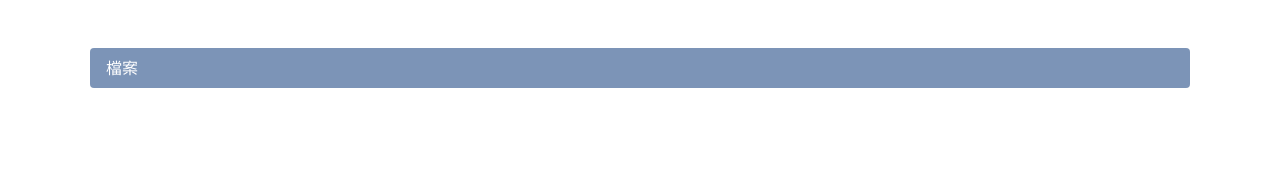
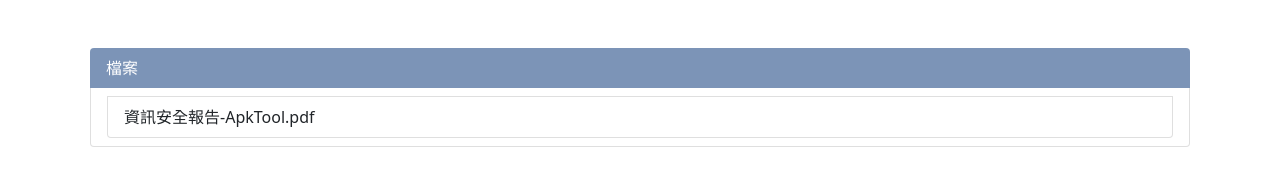
Before and after one commit to sharkfoolish/Files, a plain HTML site: page index.html in a window 1280 px wide. Drawn offline with nearby package versions, Linux system fonts and the light colour scheme.

Commit message:
add 資訊安全報告-ApkTool.pdf

```diff
--- a/index.html
+++ b/index.html
@@ -11,6 +11,9 @@
             <div class="col">
                 <ul class="list-group">
                     <li class="list-group-item active" aria-current="true" style="background-color: #6581abd8; border: 0cm;">檔案</li>
+                    <li class="list-group-item">
+                        <a href="./資訊安全報告-ApkTool.pdf" class="list-group-item list-group-item-action">資訊安全報告-ApkTool.pdf</a>
+                    </li>
                 </ul>
             </div>
         </div>
```
Also changed, not shown: 1 other file.
